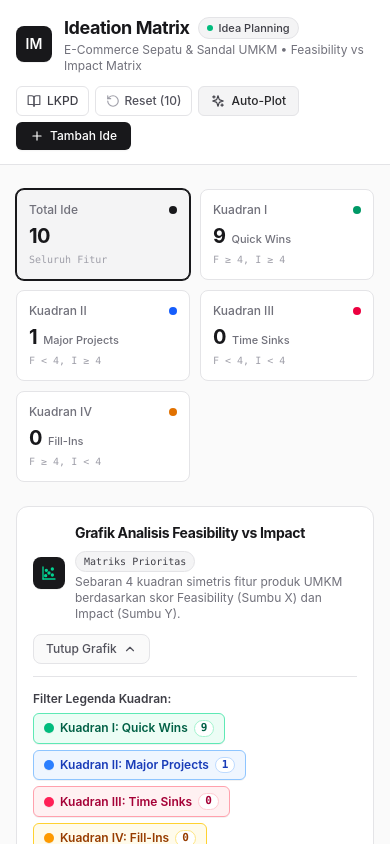
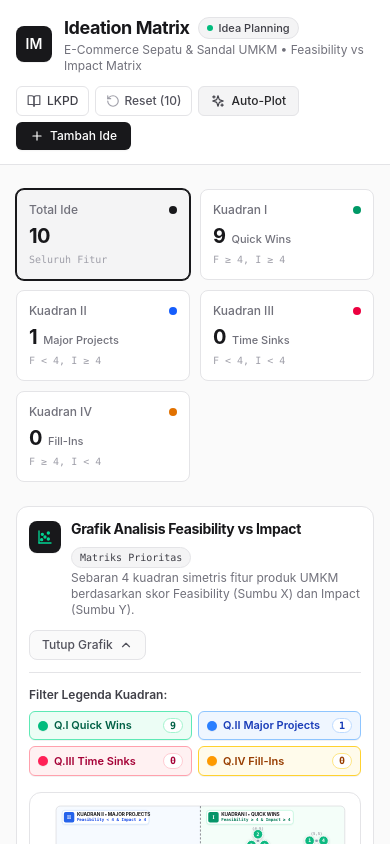
Before and after one commit to habibtegar/ideation-matrix, a React (Vite) app: page / in a window 390 px wide. Shown: the top 844 px of the page. Built offline with nearby package versions, Linux system fonts and the light colour scheme.

Commit message:
memperbaiki grafik pada tampilan mobile

```diff
--- a/src/components/ScatterPlotChart.jsx
+++ b/src/components/ScatterPlotChart.jsx
@@ -291,12 +291,12 @@ export default function ScatterPlotChart({ ideas = [], onViewDetail }) {
   return (
     <section
       aria-label="Grafik Analisis Feasibility vs Impact"
-      className="bg-white border border-zinc-200 rounded-xl p-4 sm:p-5 shadow-2xs transition-all"
+      className="bg-white border border-zinc-200 rounded-xl p-3 sm:p-5 shadow-2xs transition-all"
     >
       {/* Header Bar */}
       <div className="flex flex-col sm:flex-row sm:items-center sm:justify-between gap-3 pb-3 border-b border-zinc-200">
-        <div className="flex items-center gap-2.5">
-          <div className="w-8 h-8 rounded-lg bg-zinc-900 text-white flex items-center justify-center shrink-0 shadow-2xs">
+        <div className="flex items-start sm:items-center gap-2.5">
+          <div className="w-8 h-8 rounded-lg bg-zinc-900 text-white flex items-center justify-center shrink-0 shadow-2xs mt-0.5 sm:mt-0">
             <ScatterChart className="w-4 h-4 text-emerald-400" />
           </div>
           <div>
@@ -318,7 +318,7 @@ export default function ScatterPlotChart({ ideas = [], onViewDetail }) {
         <button
           type="button"
           onClick={() => setIsCollapsed((prev) => !prev)}
-          className="inline-flex items-center gap-1.5 px-3 py-1.5 text-xs font-medium text-zinc-600 hover:text-zinc-900 bg-zinc-50 hover:bg-zinc-100 border border-zinc-200 rounded-lg transition-colors cursor-pointer self-start sm:self-auto"
+          className="inline-flex items-center justify-center gap-1.5 px-3 py-1.5 text-xs font-medium text-zinc-600 hover:text-zinc-900 bg-zinc-50 hover:bg-zinc-100 border border-zinc-200 rounded-lg transition-colors cursor-pointer self-start sm:self-auto shrink-0"
           title={isCollapsed ? "Buka Tampilan Grafik" : "Sembunyikan Grafik"}
         >
           <span>{isCollapsed ? "Buka Grafik" : "Tutup Grafik"}</span>
@@ -333,17 +333,30 @@ export default function ScatterPlotChart({ ideas = [], onViewDetail }) {
       {!isCollapsed && (
         <div className="pt-3.5 space-y-4">
           {/* Interactive Legend Bar (with Toggle Show/Hide for each Quadrant) */}
-          <div className="flex flex-wrap items-center justify-between gap-2.5 text-xs">
-            <div className="flex flex-wrap items-center gap-1.5 sm:gap-2">
+          <div className="flex flex-col sm:flex-row sm:items-center sm:justify-between gap-2.5 text-xs">
+            <div className="flex flex-col sm:flex-row sm:items-center gap-2 w-full sm:w-auto">
+              <div className="flex items-center justify-between w-full sm:w-auto">
                 <span className="font-semibold text-zinc-700 text-xs mr-1">
                   Filter Legenda Kuadran:
                 </span>
+                {isAnyQuadrantHidden && (
+                  <button
+                    type="button"
+                    onClick={showAllQuadrants}
+                    className="sm:hidden inline-flex items-center gap-1 text-[11px] text-zinc-700 hover:text-zinc-900 bg-zinc-100 hover:bg-zinc-200/80 px-2 py-0.5 rounded font-medium transition-colors cursor-pointer"
+                  >
+                    <span>Tampilkan Semua</span>
+                  </button>
+                )}
+              </div>
 
+              {/* 4 Quadrant Filter Buttons in a 2x2 grid on mobile, inline-flex on sm+ */}
+              <div className="grid grid-cols-2 sm:inline-flex sm:flex-wrap gap-1.5 sm:gap-2 w-full sm:w-auto">
                 {/* Kuadran I: Quick Wins */}
                 <button
                   type="button"
                   onClick={() => toggleQuadrantVisibility("I")}
-                className={`inline-flex items-center gap-1.5 px-2.5 py-1.5 rounded-md border text-xs font-medium transition-all cursor-pointer ${
+                  className={`inline-flex items-center justify-between sm:justify-start gap-1.5 px-2 sm:px-2.5 py-1.5 rounded-md border text-[11px] sm:text-xs font-medium transition-all cursor-pointer ${
                     visibleQuadrants.I
                       ? "bg-emerald-50 hover:bg-emerald-100/70 text-emerald-800 border-emerald-300 shadow-2xs"
                       : "bg-zinc-100 text-zinc-400 border-zinc-200 opacity-60 hover:opacity-80"
@@ -354,16 +367,19 @@ export default function ScatterPlotChart({ ideas = [], onViewDetail }) {
                       : "Klik untuk tampilkan titik Kuadran I"
                   }
                 >
+                  <div className="flex items-center gap-1.5 truncate">
                     {visibleQuadrants.I ? (
-                  <span className="w-2.5 h-2.5 rounded-full bg-emerald-500 shadow-2xs"></span>
+                      <span className="w-2.5 h-2.5 rounded-full bg-emerald-500 shadow-2xs shrink-0"></span>
                     ) : (
-                  <EyeOff className="w-3 h-3 text-zinc-400" />
+                      <EyeOff className="w-3 h-3 text-zinc-400 shrink-0" />
                     )}
-                <span className={!visibleQuadrants.I ? "line-through" : "font-semibold"}>
-                  Kuadran I: Quick Wins
+                    <span className={`truncate ${!visibleQuadrants.I ? "line-through" : "font-semibold"}`}>
+                      <span className="sm:hidden">Q.I Quick Wins</span>
+                      <span className="hidden sm:inline">Kuadran I: Quick Wins</span>
                     </span>
+                  </div>
                   <span
-                  className={`font-mono font-bold text-[11px] px-1.5 py-0.2 rounded-full border ${
+                    className={`font-mono font-bold text-[10px] sm:text-[11px] px-1.5 py-0.2 rounded-full border shrink-0 ${
                       visibleQuadrants.I
                         ? "bg-white text-emerald-800 border-emerald-200"
                         : "bg-zinc-200/60 text-zinc-400 border-zinc-200"
@@ -377,7 +393,7 @@ export default function ScatterPlotChart({ ideas = [], onViewDetail }) {
                 <button
                   type="button"
                   onClick={() => toggleQuadrantVisibility("II")}
-                className={`inline-flex items-center gap-1.5 px-2.5 py-1.5 rounded-md border text-xs font-medium transition-all cursor-pointer ${
+                  className={`inline-flex items-center justify-between sm:justify-start gap-1.5 px-2 sm:px-2.5 py-1.5 rounded-md border text-[11px] sm:text-xs font-medium transition-all cursor-pointer ${
                     visibleQuadrants.II
                       ? "bg-blue-50 hover:bg-blue-100/70 text-blue-800 border-blue-300 shadow-2xs"
                       : "bg-zinc-100 text-zinc-400 border-zinc-200 opacity-60 hover:opacity-80"
@@ -388,16 +404,19 @@ export default function ScatterPlotChart({ ideas = [], onViewDetail }) {
                       : "Klik untuk tampilkan titik Kuadran II"
                   }
                 >
+                  <div className="flex items-center gap-1.5 truncate">
                     {visibleQuadrants.II ? (
-                  <span className="w-2.5 h-2.5 rounded-full bg-blue-500 shadow-2xs"></span>
+                      <span className="w-2.5 h-2.5 rounded-full bg-blue-500 shadow-2xs shrink-0"></span>
                     ) : (
-                  <EyeOff className="w-3 h-3 text-zinc-400" />
+                      <EyeOff className="w-3 h-3 text-zinc-400 shrink-0" />
                     )}
-                <span className={!visibleQuadrants.II ? "line-through" : "font-semibold"}>
-                  Kuadran II: Major Projects
+                    <span className={`truncate ${!visibleQuadrants.II ? "line-through" : "font-semibold"}`}>
+                      <span className="sm:hidden">Q.II Major Projects</span>
+                      <span className="hidden sm:inline">Kuadran II: Major Projects</span>
                     </span>
+                  </div>
                   <span
-                  className={`font-mono font-bold text-[11px] px-1.5 py-0.2 rounded-full border ${
+                    className={`font-mono font-bold text-[10px] sm:text-[11px] px-1.5 py-0.2 rounded-full border shrink-0 ${
                       visibleQuadrants.II
                         ? "bg-white text-blue-800 border-blue-200"
                         : "bg-zinc-200/60 text-zinc-400 border-zinc-200"
@@ -411,7 +430,7 @@ export default function ScatterPlotChart({ ideas = [], onViewDetail }) {
                 <button
                   type="button"
                   onClick={() => toggleQuadrantVisibility("III")}
-                className={`inline-flex items-center gap-1.5 px-2.5 py-1.5 rounded-md border text-xs font-medium transition-all cursor-pointer ${
+                  className={`inline-flex items-center justify-between sm:justify-start gap-1.5 px-2 sm:px-2.5 py-1.5 rounded-md border text-[11px] sm:text-xs font-medium transition-all cursor-pointer ${
                     visibleQuadrants.III
                       ? "bg-rose-50 hover:bg-rose-100/70 text-rose-800 border-rose-300 shadow-2xs"
                       : "bg-zinc-100 text-zinc-400 border-zinc-200 opacity-60 hover:opacity-80"
@@ -422,16 +441,19 @@ export default function ScatterPlotChart({ ideas = [], onViewDetail }) {
                       : "Klik untuk tampilkan titik Kuadran III"
                   }
                 >
+                  <div className="flex items-center gap-1.5 truncate">
                     {visibleQuadrants.III ? (
-                  <span className="w-2.5 h-2.5 rounded-full bg-rose-500 shadow-2xs"></span>
+                      <span className="w-2.5 h-2.5 rounded-full bg-rose-500 shadow-2xs shrink-0"></span>
                     ) : (
-                  <EyeOff className="w-3 h-3 text-zinc-400" />
+                      <EyeOff className="w-3 h-3 text-zinc-400 shrink-0" />
                     )}
-                <span className={!visibleQuadrants.III ? "line-through" : "font-semibold"}>
-                  Kuadran III: Time Sinks
+                    <span className={`truncate ${!visibleQuadrants.III ? "line-through" : "font-semibold"}`}>
+                      <span className="sm:hidden">Q.III Time Sinks</span>
+                      <span className="hidden sm:inline">Kuadran III: Time Sinks</span>
                     </span>
+                  </div>
                   <span
-                  className={`font-mono font-bold text-[11px] px-1.5 py-0.2 rounded-full border ${
+                    className={`font-mono font-bold text-[10px] sm:text-[11px] px-1.5 py-0.2 rounded-full border shrink-0 ${
                       visibleQuadrants.III
                         ? "bg-white text-rose-800 border-rose-200"
                         : "bg-zinc-200/60 text-zinc-400 border-zinc-200"
@@ -445,7 +467,7 @@ export default function ScatterPlotChart({ ideas = [], onViewDetail }) {
                 <button
                   type="button"
                   onClick={() => toggleQuadrantVisibility("IV")}
-                className={`inline-flex items-center gap-1.5 px-2.5 py-1.5 rounded-md border text-xs font-medium transition-all cursor-pointer ${
+                  className={`inline-flex items-center justify-between sm:justify-start gap-1.5 px-2 sm:px-2.5 py-1.5 rounded-md border text-[11px] sm:text-xs font-medium transition-all cursor-pointer ${
                     visibleQuadrants.IV
                       ? "bg-amber-50 hover:bg-amber-100/70 text-amber-800 border-amber-300 shadow-2xs"
                       : "bg-zinc-100 text-zinc-400 border-zinc-200 opacity-60 hover:opacity-80"
@@ -456,16 +478,19 @@ export default function ScatterPlotChart({ ideas = [], onViewDetail }) {
                       : "Klik untuk tampilkan titik Kuadran IV"
                   }
                 >
+                  <div className="flex items-center gap-1.5 truncate">
                     {visibleQuadrants.IV ? (
-                  <span className="w-2.5 h-2.5 rounded-full bg-amber-500 shadow-2xs"></span>
+                      <span className="w-2.5 h-2.5 rounded-full bg-amber-500 shadow-2xs shrink-0"></span>
                     ) : (
-                  <EyeOff className="w-3 h-3 text-zinc-400" />
+                      <EyeOff className="w-3 h-3 text-zinc-400 shrink-0" />
                     )}
-                <span className={!visibleQuadrants.IV ? "line-through" : "font-semibold"}>
-                  Kuadran IV: Fill-Ins
+                    <span className={`truncate ${!visibleQuadrants.IV ? "line-through" : "font-semibold"}`}>
+                      <span className="sm:hidden">Q.IV Fill-Ins</span>
+                      <span className="hidden sm:inline">Kuadran IV: Fill-Ins</span>
                     </span>
+                  </div>
                   <span
-                  className={`font-mono font-bold text-[11px] px-1.5 py-0.2 rounded-full border ${
+                    className={`font-mono font-bold text-[10px] sm:text-[11px] px-1.5 py-0.2 rounded-full border shrink-0 ${
                       visibleQuadrants.IV
                         ? "bg-white text-amber-800 border-amber-200"
                         : "bg-zinc-200/60 text-zinc-400 border-zinc-200"
@@ -475,13 +500,14 @@ export default function ScatterPlotChart({ ideas = [], onViewDetail }) {
                   </span>
                 </button>
               </div>
+            </div>
 
-            {/* Restore all quadrants button if any quadrant is hidden */}
+            {/* Restore all quadrants button if any quadrant is hidden (desktop) */}
             {isAnyQuadrantHidden && (
               <button
                 type="button"
                 onClick={showAllQuadrants}
-                className="inline-flex items-center gap-1 text-xs text-zinc-700 hover:text-zinc-900 bg-zinc-100 hover:bg-zinc-200/80 px-2.5 py-1 rounded-md font-medium transition-colors cursor-pointer"
+                className="hidden sm:inline-flex items-center gap-1 text-xs text-zinc-700 hover:text-zinc-900 bg-zinc-100 hover:bg-zinc-200/80 px-2.5 py-1 rounded-md font-medium transition-colors cursor-pointer shrink-0"
               >
                 <span>Tampilkan Semua Kuadran</span>
               </button>
@@ -493,11 +519,12 @@ export default function ScatterPlotChart({ ideas = [], onViewDetail }) {
             className="relative w-full rounded-xl border border-zinc-200 bg-white overflow-hidden shadow-2xs"
             onClick={() => setSelectedIdeaId(null)}
           >
-            {/* SVG Visualizer Container */}
-            <div className="w-full overflow-x-auto">
+            {/* SVG Visualizer Container (100% fluid responsive, zero horizontal scrollbar) */}
+            <div className="w-full overflow-hidden">
               <svg
                 viewBox={`0 0 ${VIEW_BOX_WIDTH} ${VIEW_BOX_HEIGHT}`}
-                className="w-full min-w-[620px] h-auto select-none overflow-visible block"
+                className="w-full h-auto select-none block"
+                style={{ aspectRatio: `${VIEW_BOX_WIDTH} / ${VIEW_BOX_HEIGHT}` }}
               >
                 <defs>
                   {/* Clip path for quadrant background fills */}
@@ -642,35 +669,35 @@ export default function ScatterPlotChart({ ideas = [], onViewDetail }) {
                   className="pointer-events-none select-none"
                 >
                   <rect
-                    width="210"
-                    height="30"
+                    width="200"
+                    height="32"
                     rx="6"
                     fill="#ffffff"
                     stroke="#a7f3d0"
                     strokeWidth="1.2"
                     filter="url(#badge-shadow)"
                   />
-                  <rect x="4" y="4" width="22" height="22" rx="4" fill="#059669" />
+                  <rect x="4" y="4" width="24" height="24" rx="4" fill="#059669" />
                   <text
-                    x="15"
-                    y="15"
+                    x="16"
+                    y="16"
                     textAnchor="middle"
                     dominantBaseline="central"
-                    className="text-[11px] font-bold font-serif fill-white"
+                    className="text-[12px] font-bold font-serif fill-white"
                   >
                     I
                   </text>
                   <text
-                    x="33"
-                    y="13"
+                    x="34"
+                    y="14"
                     className="text-[11px] font-bold fill-zinc-900 tracking-tight"
                   >
                     KUADRAN I • QUICK WINS
                   </text>
                   <text
-                    x="33"
-                    y="24"
-                    className="text-[9px] font-mono fill-emerald-700 font-semibold"
+                    x="34"
+                    y="25"
+                    className="text-[9.5px] font-mono fill-emerald-700 font-semibold"
                   >
                     Feasibility ≥ 4 &amp; Impact ≥ 4
                   </text>
@@ -682,35 +709,35 @@ export default function ScatterPlotChart({ ideas = [], onViewDetail }) {
                   className="pointer-events-none select-none"
                 >
                   <rect
-                    width="210"
-                    height="30"
+                    width="200"
+                    height="32"
                     rx="6"
                     fill="#ffffff"
                     stroke="#bfdbfe"
                     strokeWidth="1.2"
                     filter="url(#badge-shadow)"
                   />
-                  <rect x="4" y="4" width="22" height="22" rx="4" fill="#2563eb" />
+                  <rect x="4" y="4" width="24" height="24" rx="4" fill="#2563eb" />
                   <text
-                    x="15"
-                    y="15"
+                    x="16"
+                    y="16"
                     textAnchor="middle"
                     dominantBaseline="central"
-                    className="text-[11px] font-bold font-serif fill-white"
+                    className="text-[12px] font-bold font-serif fill-white"
                   >
                     II
                   </text>
                   <text
-                    x="33"
-                    y="13"
+                    x="34"
+                    y="14"
                     className="text-[11px] font-bold fill-zinc-900 tracking-tight"
                   >
                     KUADRAN II • MAJOR PROJECTS
                   </text>
                   <text
-                    x="33"
-                    y="24"
-                    className="text-[9px] font-mono fill-blue-700 font-semibold"
+                    x="34"
+                    y="25"
+                    className="text-[9.5px] font-mono fill-blue-700 font-semibold"
                   >
                     Feasibility &lt; 4 &amp; Impact ≥ 4
                   </text>
@@ -719,40 +746,40 @@ export default function ScatterPlotChart({ ideas = [], onViewDetail }) {
                 {/* Bottom-Left: Kuadran III (Time Sinks) */}
                 <g
                   transform={`translate(${PADDING_LEFT + 14}, ${
-                    PADDING_TOP + INNER_HEIGHT - 40
+                    PADDING_TOP + INNER_HEIGHT - 42
                   })`}
                   className="pointer-events-none select-none"
                 >
                   <rect
-                    width="210"
-                    height="30"
+                    width="200"
+                    height="32"
                     rx="6"
                     fill="#ffffff"
                     stroke="#fecdd3"
                     strokeWidth="1.2"
                     filter="url(#badge-shadow)"
                   />
-                  <rect x="4" y="4" width="22" height="22" rx="4" fill="#e11d48" />
+                  <rect x="4" y="4" width="24" height="24" rx="4" fill="#e11d48" />
                   <text
-                    x="15"
-                    y="15"
+                    x="16"
+                    y="16"
                     textAnchor="middle"
                     dominantBaseline="central"
-                    className="text-[11px] font-bold font-serif fill-white"
+                    className="text-[12px] font-bold font-serif fill-white"
                   >
                     III
                   </text>
                   <text
-                    x="33"
-                    y="13"
+                    x="34"
+                    y="14"
                     className="text-[11px] font-bold fill-zinc-900 tracking-tight"
                   >
                     KUADRAN III • TIME SINKS
                   </text>
                   <text
-                    x="33"
-                    y="24"
-                    className="text-[9px] font-mono fill-rose-700 font-semibold"
+                    x="34"
+                    y="25"
+                    className="text-[9.5px] font-mono fill-rose-700 font-semibold"
                   >
                     Feasibility &lt; 4 &amp; Impact &lt; 4
                   </text>
@@ -761,40 +788,40 @@ export default function ScatterPlotChart({ ideas = [], onViewDetail }) {
                 {/* Bottom-Right: Kuadran IV (Fill-Ins) */}
                 <g
                   transform={`translate(${BOUNDARY_X + 14}, ${
-                    PADDING_TOP + INNER_HEIGHT - 40
+                    PADDING_TOP + INNER_HEIGHT - 42
                   })`}
                   className="pointer-events-none select-none"
                 >
                   <rect
-                    width="210"
-                    height="30"
+                    width="200"
+                    height="32"
                     rx="6"
                     fill="#ffffff"
                     stroke="#fde68a"
                     strokeWidth="1.2"
                     filter="url(#badge-shadow)"
                   />
-                  <rect x="4" y="4" width="22" height="22" rx="4" fill="#d97706" />
+                  <rect x="4" y="4" width="24" height="24" rx="4" fill="#d97706" />
                   <text
-                    x="15"
-                    y="15"
+                    x="16"
+                    y="16"
                     textAnchor="middle"
                     dominantBaseline="central"
-                    className="text-[11px] font-bold font-serif fill-white"
+                    className="text-[12px] font-bold font-serif fill-white"
                   >
                     IV
                   </text>
                   <text
-                    x="33"
-                    y="13"
+                    x="34"
+                    y="14"
                     className="text-[11px] font-bold fill-zinc-900 tracking-tight"
                   >
                     KUADRAN IV • FILL-INS
                   </text>
                   <text
-                    x="33"
-                    y="24"
-                    className="text-[9px] font-mono fill-amber-700 font-semibold"
+                    x="34"
+                    y="25"
+                    className="text-[9.5px] font-mono fill-amber-700 font-semibold"
                   >
                     Feasibility ≥ 4 &amp; Impact &lt; 4
                   </text>
@@ -899,6 +926,15 @@ export default function ScatterPlotChart({ ideas = [], onViewDetail }) {
                       onMouseLeave={() => setHoveredIdeaId(null)}
                       onClick={(e) => handlePointClick(idea.id, e)}
                     >
+                      {/* Expanded Invisible Touch Target for easy finger tapping on mobile */}
+                      <circle
+                        cx={cx}
+                        cy={cy}
+                        r="24"
+                        fill="transparent"
+                        className="cursor-pointer"
+                      />
+
                       {/* Active outer pulse ring */}
                       {isActive && (
                         <circle
@@ -957,10 +993,10 @@ export default function ScatterPlotChart({ ideas = [], onViewDetail }) {
             {/* Hover Tooltip Overlay (Direction-aware: flips below point if point is in upper half) */}
             {hoveredPoint && !selectedIdeaId && visibleQuadrants[hoveredPoint.idea.quadrant] !== false && (
               <div
-                className={`absolute z-30 pointer-events-none transform -translate-x-1/2 bg-zinc-900 text-white rounded-lg px-3 py-2 text-xs shadow-xl border border-zinc-700/80 animate-in fade-in zoom-in-95 duration-150 max-w-xs ${
+                className={`absolute z-30 pointer-events-none transform -translate-x-1/2 bg-zinc-900 text-white rounded-lg px-2.5 py-1.5 sm:px-3 sm:py-2 text-[11px] sm:text-xs shadow-xl border border-zinc-700/80 animate-in fade-in zoom-in-95 duration-150 max-w-[210px] sm:max-w-xs ${
                   hoveredPoint.cy < VIEW_BOX_HEIGHT / 2
-                    ? "translate-y-4"
-                    : "-translate-y-full -mt-3.5"
+                    ? "translate-y-3 sm:translate-y-4"
+                    : "-translate-y-full -mt-3 sm:-mt-3.5"
                 }`}
                 style={{
                   left: `${(hoveredPoint.cx / VIEW_BOX_WIDTH) * 100}%`,
@@ -1089,10 +1125,10 @@ export default function ScatterPlotChart({ ideas = [], onViewDetail }) {
                 </div>
 
                 {/* Score Pill & Action Buttons */}
-                <div className="flex items-center gap-2 shrink-0 self-start sm:self-auto">
+                <div className="flex flex-wrap items-center gap-2 w-full sm:w-auto justify-between sm:justify-start shrink-0 self-start sm:self-auto">
                   {/* Score Pill */}
                   <div
-                    className={`flex items-center gap-2 px-2.5 py-1 rounded-lg border text-xs font-mono ${
+                    className={`flex items-center gap-1.5 sm:gap-2 px-2 sm:px-2.5 py-1 rounded-lg border text-[11px] sm:text-xs font-mono ${
                       selectedIdeaId
                         ? "bg-zinc-800 text-zinc-200 border-zinc-700"
                         : "bg-white text-zinc-700 border-zinc-200"
@@ -1117,6 +1153,8 @@ export default function ScatterPlotChart({ ideas = [], onViewDetail }) {
                     </span>
                   </div>
 
+                  {/* Action Buttons */}
+                  <div className="flex items-center gap-1.5">
                     {/* Button Detail */}
                     {onViewDetail && (
                       <button
@@ -1148,6 +1186,7 @@ export default function ScatterPlotChart({ ideas = [], onViewDetail }) {
                   </div>
                 </div>
               </div>
+            </div>
           )}
 
           {/* Quick Helper Hint */}
```
Lines whose indentation alone changed are shown as unchanged.
